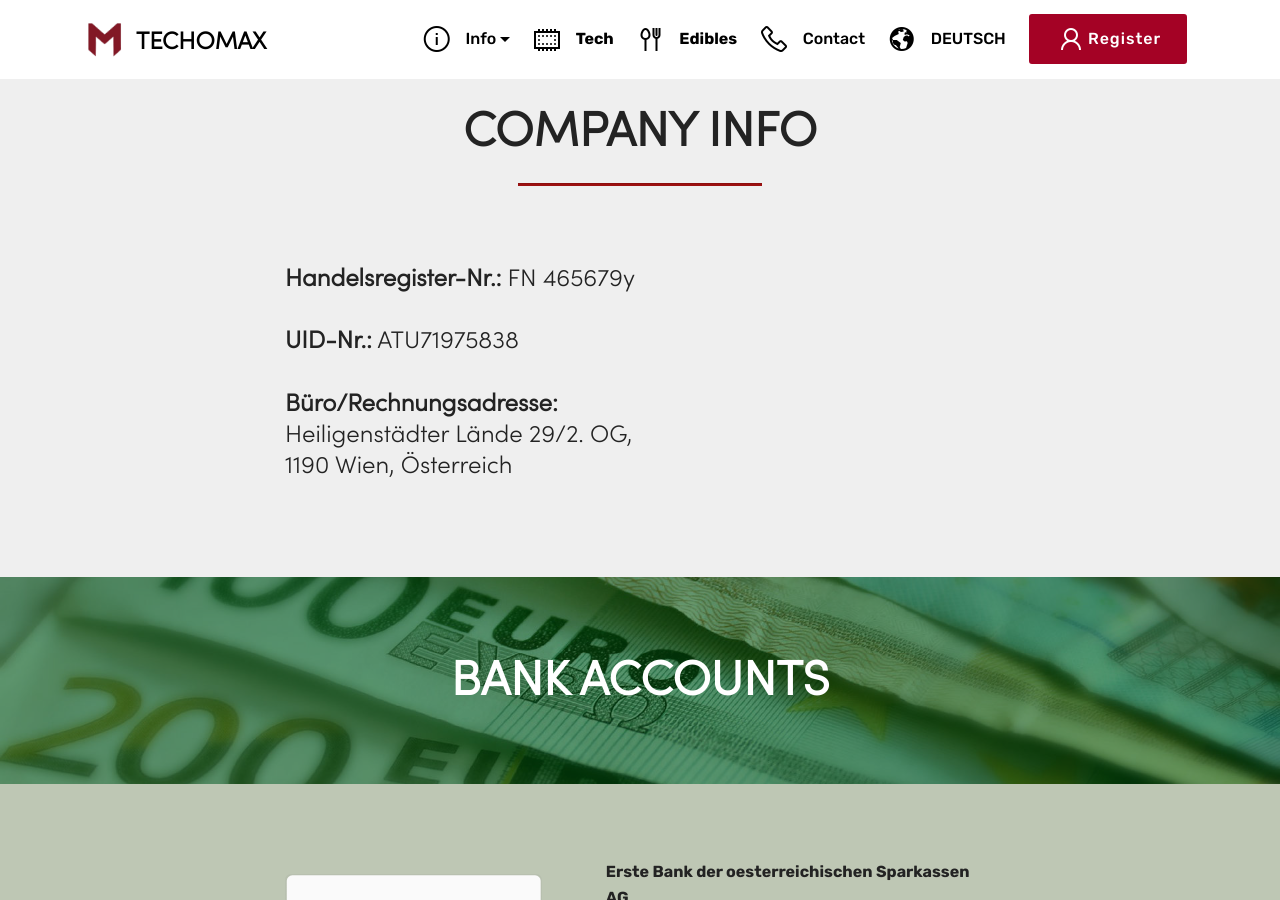
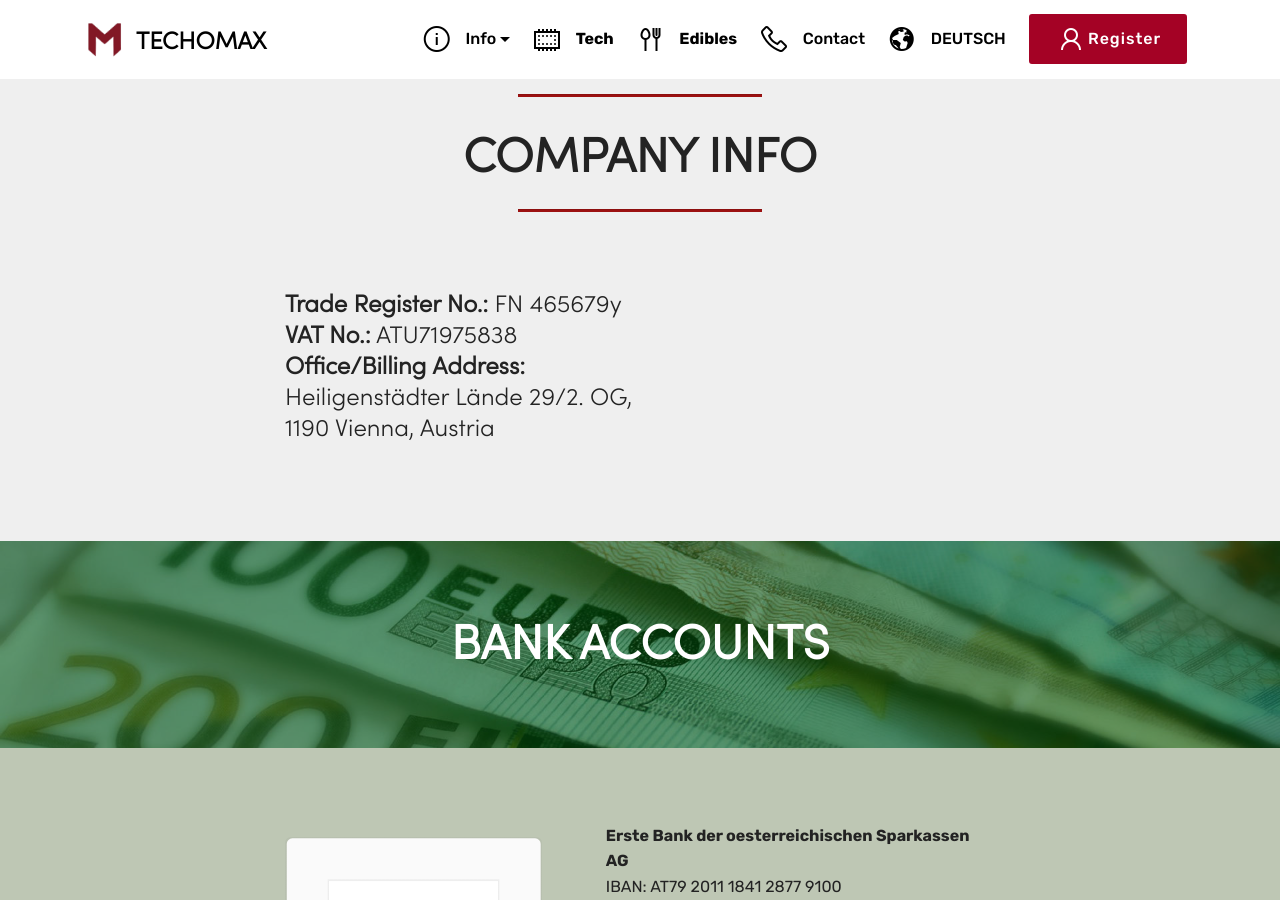
Before and after one commit to techomax/techomax.github.io, a Jekyll site: the page built from en/info.html, in a window 1280 px wide and 900 px high, scrolled down 4256 px. Built offline with Jekyll 4.4.1, drawn with Linux system fonts in a browser that asks for light colours; a script that is not in the unit is left out.

Commit message:
company info english

```diff
--- a/_includes/pages/info.html
+++ b/_includes/pages/info.html
@@ -309,11 +309,11 @@
 
                 {% if page.lang == 'en' %}
                 Shipping is serious business. We make sure that all the goods we send to our customers are <strong>packed correctly</strong> (to avoid damage) and<strong> insure all of our shipments</strong>. That way, you don't have to worry about receiving the items you bought.
-                <br>
+                <br><br>
                 Depending on the case, we either ship by <strong>courier</strong>, or <strong>cargo</strong>. In all cases we communicate the details of the shipment to you beforehand and allow you to voice <strong>your preferences, both in regards to speed, as well as price.</strong>
                 {% else %}
                 Versand ist ein seriöses Thema. Wir sorgen dafür, dass alle Waren, die wir an unsere Kunden versenden, <strong>ordnungsgemäß verpackt</strong> sind (um Schäden zu vermeiden) und <strong>versichern alle unsere Sendungen</strong>. Auf diese Weise müssen Sie sich keine Sorgen machen, dass Sie die von Ihnen gekauften Artikel erhalten.
-                <br>
+                <br><br>
                 Je nach Fall versenden wir entweder per <strong>Kurier</strong> oder per <strong>Fracht</strong>. In allen Fällen teilen wir Ihnen die Details der Sendung im Voraus mit und ermöglichen es Ihnen, <strong>Ihre Präferenzen sowohl in Bezug auf die Geschwindigkeit als auch auf den Preis</strong> zu äußern.
                 {% endif %}
 
@@ -391,9 +391,33 @@
         <div class="media-container-row">
             <div class="title col-12 col-md-8">
 
-                <h3 class="mbr-section-subtitle align-center mbr-light mbr-fonts-style display-5"><div><strong>Handelsregister-Nr.:</strong> FN 465679y</div><br><div><strong>UID-Nr.:</strong> ATU71975838</div><br><div>
-</div><div>
-</div><div><strong>Büro/Rechnungsadresse</strong><strong>:</strong></div><div>Heiligenstädter Lände 29/2. OG,</div><div>1190 Wien,&nbsp;<span style="font-size: 1.5rem;">Österreich</span></div></h3>
+                <h3 class="mbr-section-subtitle align-center mbr-light mbr-fonts-style display-5">
+
+                    {% if page.lang == 'en' %}
+                        <div> <strong>Trade Register No.:</strong> FN 465679y
+                        </div>
+                        <div> <strong>VAT No.:</strong> ATU71975838
+                        </div>
+                        <div><strong>Office/Billing&nbsp;Address:
+                        </strong>
+                        </div>
+                        <div>Heiligenstädter Lände 29/2. OG,
+                        </div>
+                        <div>1190 Vienna, <span style="font-size: 1.5rem;">Austria</span>
+                        </div>
+                      {% else %}
+                        <div> <strong>Handelsregister-Nr.:</strong> FN 465679y
+                        </div>
+                        <div> <strong>UID-Nr.:</strong> ATU71975838
+                        </div>
+                        <div><strong>Büro/Rechnungsadresse:
+                        </strong>
+                        </div>
+                        <div>Heiligenstädter Lände 29/2. OG,
+                        </div>
+                        <div>1190 Wien,&nbsp;<span style="font-size: 1.5rem;">Österreich</span>
+                        </div>
+                      {% endif %}
 
             </div>
         </div>
@@ -434,7 +458,7 @@
             <div class="col-12 col-md-8">
                 <div class="media-container-row">
                     <div class="mbr-figure" style="width: 75%;">
-                      <img src="/assets/images/undraw-vault-9cmw-1.svg" alt="bank vault" title="">
+                      <img style="max-width: 50vw; margin-left: auto; margin-right: auto;" src="/assets/images/undraw-vault-9cmw-1.svg" alt="bank vault" title="">
                     </div>
                     <div class="media-content">
                         <div class="mbr-section-text">
```
